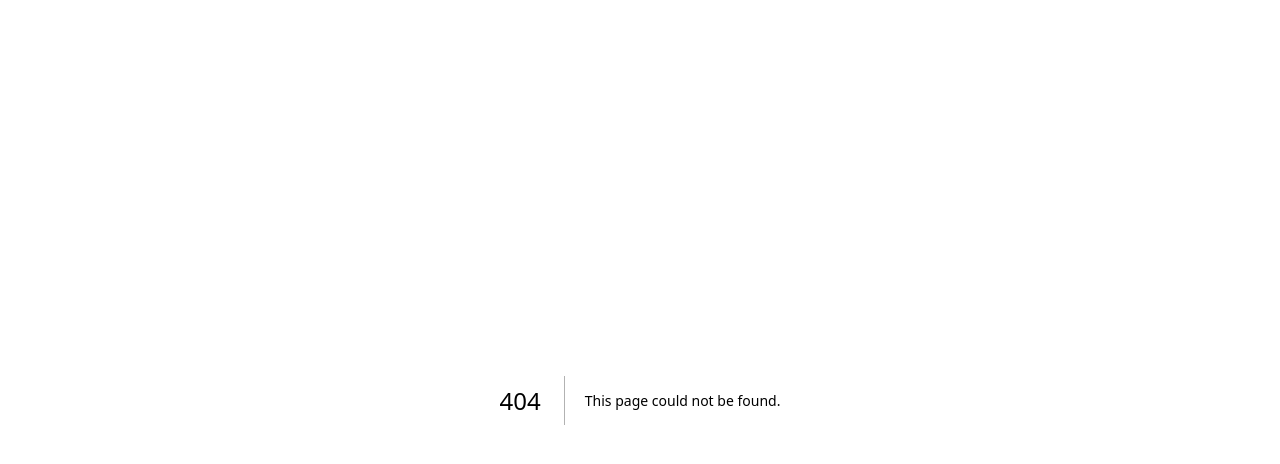
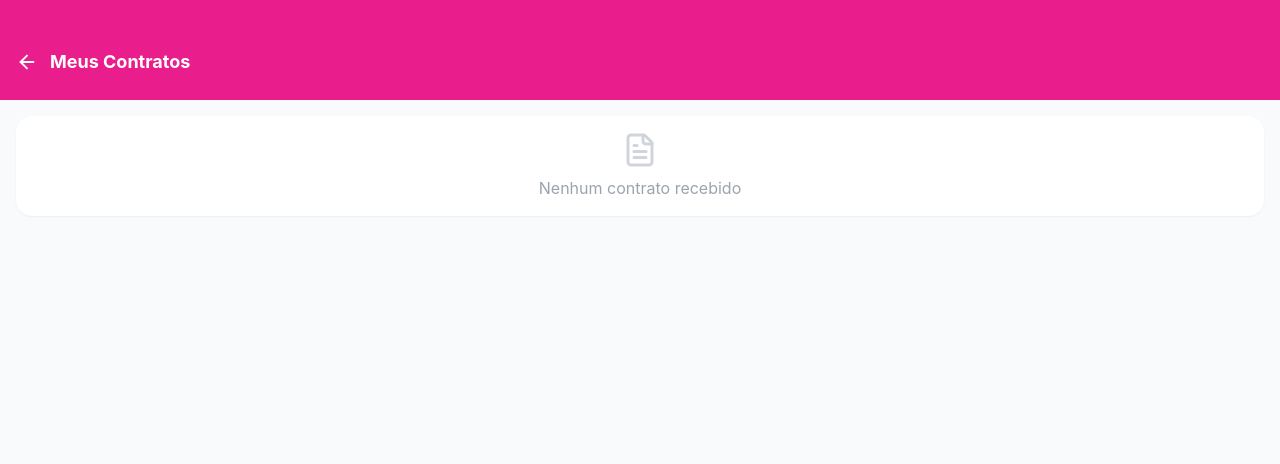
Before and after one commit to juliatedeschi7-creator/salao2.0, a Next.js app: page /cliente/contratos in a window 1280 px wide. Before the commit this address had no page. Shown: the top 464 px of the page. Built offline with nearby package versions, Linux system fonts and the light colour scheme.

Commit message:
Criar page.tsx

```diff
--- /dev/null
+++ b/src/app/cliente/contratos/page.tsx
@@ -0,0 +1,53 @@
+'use client'
+import { useEffect, useState } from 'react'
+import { supabase } from '@/lib/supabase'
+import { useAuth } from '@/lib/hooks/useAuth'
+import { useRouter } from 'next/navigation'
+import { ArrowLeft, FileText, CheckCircle, Clock } from 'lucide-react'
+
+export default function ClienteContratosPage() {
+  const { profile, loading } = useAuth()
+  const router = useRouter()
+  const [salao, setSalao] = useState<any>(null)
+  const [contratos, setContratos] = useState<any[]>([])
+
+  useEffect(() => {
+    if (!loading && profile) carregarDados()
+  }, [loading])
+
+  async function carregarDados() {
+    const { data: cli } = await supabase.from('clientes').select('*, saloes(*)').eq('profile_id', profile!.id).single()
+    setSalao(cli?.saloes)
+    const { data: cnts } = await supabase.from('contratos').select('*').eq('cliente_id', cli?.id).order('created_at', { ascending: false })
+    setContratos(cnts || [])
+  }
+
+  const cor = salao?.cor_primaria || '#E91E8C'
+
+  return (
+    <div className="min-h-screen bg-gray-50 pb-8">
+      <div className="px-4 pt-12 pb-6 flex items-center gap-3" style={{ backgroundColor: cor }}>
+        <button onClick={() => router.back()}><ArrowLeft size={22} className="text-white" /></button>
+        <h1 className="font-bold text-white text-lg">Meus Contratos</h1>
+      </div>
+
+      <div className="px-4 py-4 flex flex-col gap-3">
+        {contratos.length === 0 ? (
+          <div className="card text-center py-10"><FileText size={36} className="text-gray-300 mx-auto mb-2" /><p className="text-gray-400">Nenhum contrato recebido</p></div>
+        ) : contratos.map(c => (
+          <button key={c.id} onClick={() => router.push('/cliente/contratos/' + c.id)}
+            className="card flex flex-col gap-2 text-left active:scale-95 transition-all">
+            <div className="flex items-start justify-between">
+              <p className="font-bold text-gray-900">{c.titulo}</p>
+              <span className={'text-xs px-2 py-0.5 rounded-full font-medium flex items-center gap-1 ' +
+                (c.status === 'assinado' ? 'bg-green-50 text-green-600' : 'bg-yellow-50 text-yellow-600')}>
+                {c.status === 'assinado' ? <><CheckCircle size={10} />Assinado</> : <><Clock size={10} />Pendente assinatura</>}
+              </span>
+            </div>
+            <p className="text-xs text-gray-400">Recebido: {new Date(c.created_at).toLocaleDateString('pt-BR')}</p>
+          </button>
+        ))}
+      </div>
+    </div>
+  )
+}
```
